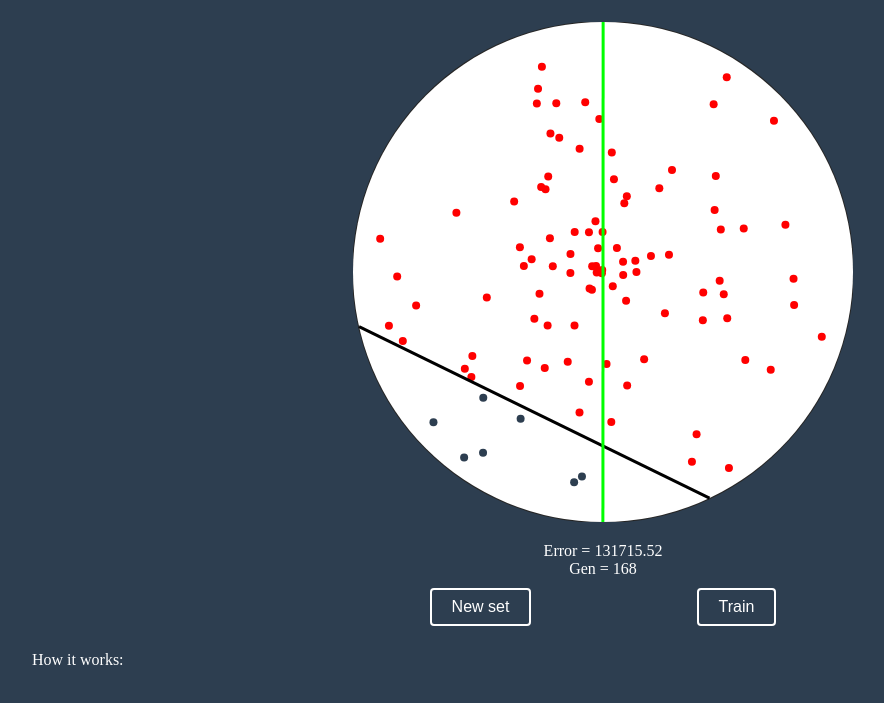
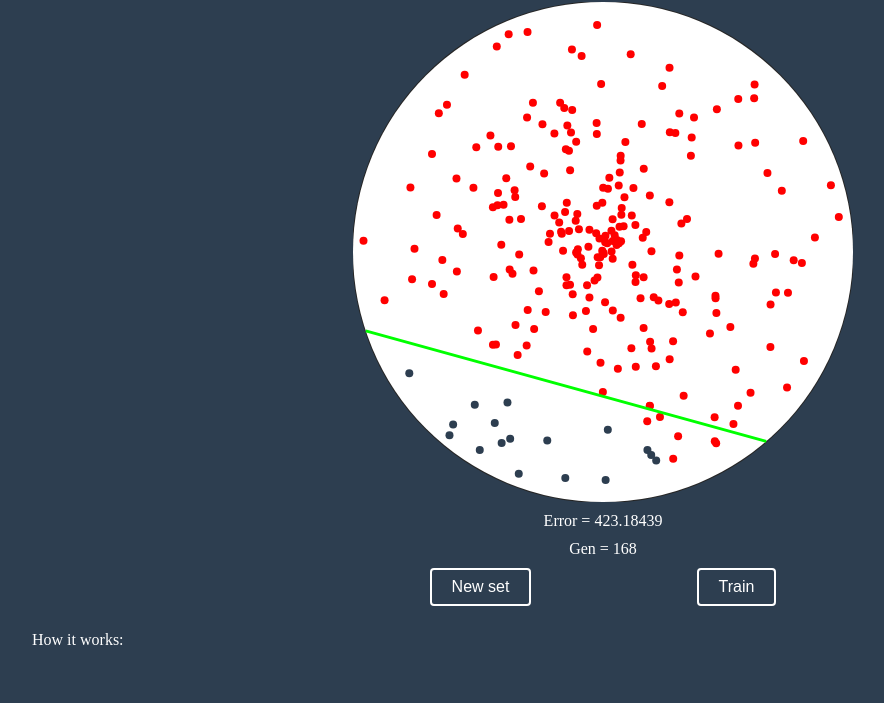
Before and after one commit to jhamadhav/point-classification-ml, a plain HTML site: page index.html in a window 1280 px wide. Both pictures are taken after a click on the button "Train". Shown: the part 55-758 px from the top of the page, without its empty margins (37-921 px from the left). Drawn offline with Linux system fonts and the light colour scheme.

Commit message:
it works !

```diff
--- a/scripts/main.js
+++ b/scripts/main.js
@@ -1,5 +1,5 @@
 var canvas, ctx, w, h;
-var r, points = [], num = 100;
+var r, points = [], num = 250;
 var pseudo_line = ml_line = temp_line = {
     angle: null,
     intercept: null,
@@ -22,14 +22,15 @@ function init() {
     h = window.innerHeight;
     points = [];
 
-    r = (h < w) ? h / 2 : w / 2;
-    r = (2 * r < 300) ? r - 2 : 250;
+    r = (h < w) ? (h - 10) / 2 : (w - 10) / 2;
+    r = (2 * r > 500) ? 250 : r - 10;
 
     canvas.width = canvas.height = 2 * r;
     ctx.translate(r, r);
     new_set();
 }
 
+// fn used to draw the base and points
 function draw() {
     //clearing canvas
     ctx.fillStyle = '#2d3e50';
@@ -38,20 +39,15 @@ function draw() {
     //circle region
     draw_circle(0, 0, r);
     for (let i = 0; i < num; i++) {
-        // points[i].bg = 'red';
         points[i].draw();
     }
-    draw_line(pseudo_line);
-    // draw_line(ml_line);
-
-    // requestAnimationFrame(draw);
 }
 
 
 // functions to train the machine
-
 function train() {
-
+    // will run only if it isn't already running
+    if (!is_training) {
         // our very own line i.e. for now random
         ml_line = {
             angle: rand(0, 2 * PI),
@@ -65,18 +61,24 @@ function train() {
         // initial error
         ml_error = eval_error(points, ml_line);
         // console.log('error : ' + error_ml);
-    if (!is_training) {
+
         trainer();
+    } else {
+        window.cancelAnimationFrame(animFrame);
+        is_training = false;
     }
 
 }
 
+// the function with does all the calculation
 function trainer() {
 
     is_training = true;
     let d1 = exp(-1 / ml_error);
     let d2 = d1 / 100;
     // console.log('error : ' + ml_error);
+
+    /* All possible cases that can be used to move */
     const cases = [];
 
     // case 1 : line intercept +ve and angle moves +ve
@@ -155,26 +157,30 @@ function trainer() {
     // sort error by least
     cases.sort((a, b) => a.err - b.err)
     // console.log(cases);
+
+    // display error and current generation of training
     ml_error = cases[0].err;
     document.getElementById('err').innerText = 'Error = ' + ml_error.toPrecision(8);
     document.getElementById('gen').innerText = 'Gen = ' + gen;
+
+    //get the best move to reduce error and implement it
     change_line(ml_line, cases[0].d1, cases[0].d2);
     draw();
     draw_line(ml_line);
 
-    // if (gen % 100 == 0) {
-    //     let ran = floor(rand(0, cases.length - 1));
-    //     change_line(ml_line, cases[ran].d1, cases[ran].d2);
-    // }
-
-    if (ml_error.toPrecision(2) > 0.01) {
+    //stop if generation exceeds 1002(an arbitrary) or error is less than 0.1
+    if (gen < 1002) {
+        if (ml_error.toPrecision(2) > 0.1) {
             gen += 1;
             animFrame = window.requestAnimationFrame(trainer);
         } else {
             window.cancelAnimationFrame(animFrame);
             is_training = false;
         }
-
+    } else {
+        window.cancelAnimationFrame(animFrame);
+        is_training = false;
+    }
 }
 
 // change line
@@ -185,12 +191,14 @@ function change_line(l, d1, d2) {
 }
 
 // to calculate the error for the current line
+
+// method 2 (works, good enough)
 function eval_error(p, l) {
     let res = 0;
     for (let i = 0; i < p.length; i++) {
         let temp = get_pos(p[i], l);
 
-        if ((temp == 'right' && p[i].bg == 'red') || (temp == 'left' && p[i].bg == '#2d3e50')) {
+        if ((temp == 'left' && p[i].bg == 'red') || (temp == 'right' && p[i].bg == '#2d3e50')) {
             res += 0;
         } else {
             res += dist(p[i], l);
@@ -199,6 +207,7 @@ function eval_error(p, l) {
     return res;
 }
 
+// method 1 (works but uses original line so not actually machine learning so discarded)
 // function eval_error(p, l) {
 //     let res = 0;
 //     for (let i = 0; i < p.length; i++) {
@@ -215,20 +224,19 @@ function eval_error(p, l) {
 // to get distance between point and a line
 function dist(p, l) {
     let m = tan(l.angle);
-    let num = abs(p.y + m * p.x + l.intercept);
+    let num = abs(p.y - m * p.x - l.intercept);
     let den = sqrt(1 + m * m);
     return num / den;
 }
-
 
 // function to initialize all the process
 function new_set() {
     points = [];
     gen = 0;
     ml_error = 0;
-    document.getElementById('err').innerText = 'Error = ' + ml_error.toPrecision(8);
+    document.getElementById('err').innerText = 'Error = ' + ml_error.toPrecision(4);
     document.getElementById('gen').innerText = 'Gen = ' + gen;
-    gen_points(4000);
+    get_points(1000);
     pseudo_line.angle = rand(0, 2 * PI);
     pseudo_line.intercept = rand(0, r);
     pseudo_line.col = 'black';
@@ -240,7 +248,7 @@ function new_set() {
 }
 
 //generate points
-function gen_points(num) {
+function get_points(num) {
     for (let i = 0; i < num; i++) {
         let a = rand(0, r - 10);
         let theta = rand(0, 2 * PI);
--- a/style/main.scss
+++ b/style/main.scss
@@ -31,8 +31,10 @@
      margin: 10px;
  }
 
- #canvas {
-     margin: 20px;
+ #err,
+ #gen {
+     margin-top: 10px;
+
  }
 
  p {
```
Also changed, not shown: style/main.min.css, 1 other file. Lines whose indentation alone changed are shown as unchanged.
